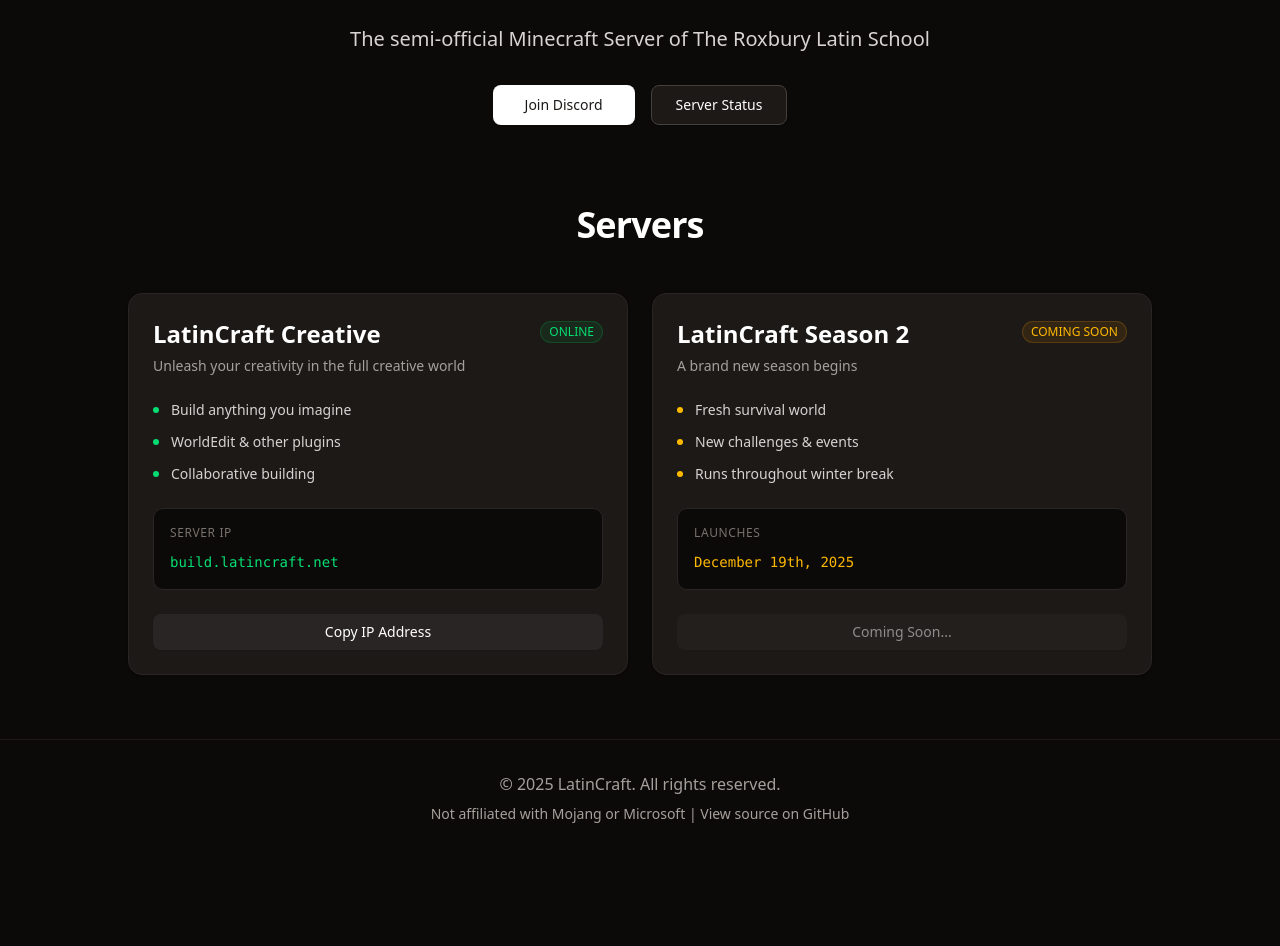
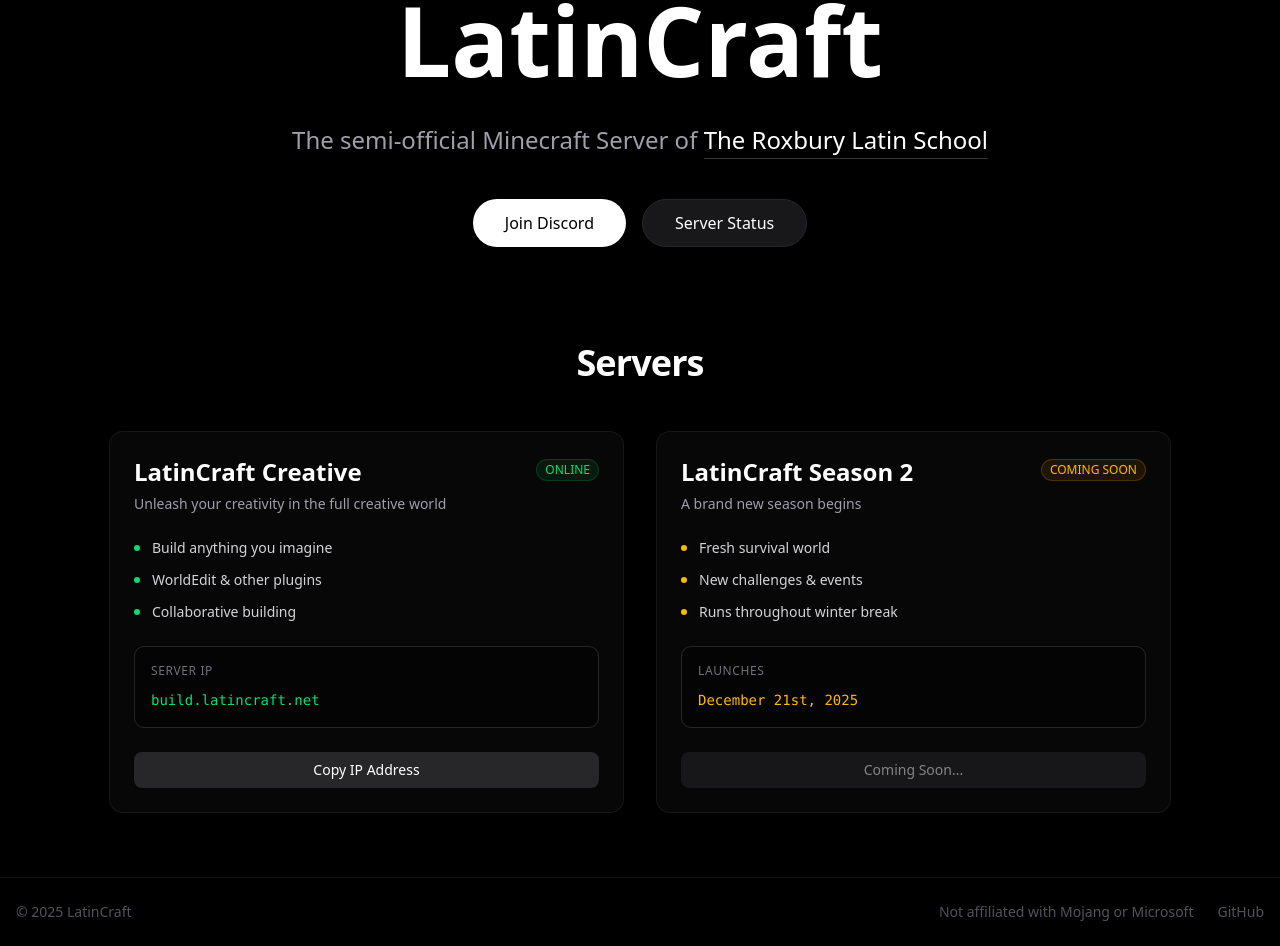
Before and after one commit to Static-o2/Latincraft, a SvelteKit app: page / in a window 1280 px wide. Shown: the part 200-1146 px from the top of the page. Before the commit the page ends 1056 px from the top, so only its background shows below. Built offline with nearby package versions, Linux system fonts and the light colour scheme.

Commit message:
full ui revamp

```diff
--- a/src/lib/components/Header.svelte
+++ b/src/lib/components/Header.svelte
@@ -4,7 +4,7 @@
 	let { logoColor = 'red', currentPage = 'home' } = $props();
 </script>
 
-<header class="bg-stone-900 border-b border-stone-800">
+<header class="">
 	<div class="container mx-auto px-4 py-4">
 		<div class="flex justify-between items-center">
 			<a href="/">
--- a/src/routes/+error.svelte
+++ b/src/routes/+error.svelte
@@ -10,31 +10,31 @@
 	<title>{$page.status} - LatinCraft</title>
 	<style>
 		body {
-			background-color: #0c0a09;
+			background-color: #000000;
 		}
 	</style>
 </svelte:head>
 
-<div class="min-h-screen bg-stone-950">
+<div class="min-h-screen bg-black text-white font-sans selection:bg-white/20">
 
 	<div class="absolute top-5 right-5 flex items-center gap-2 z-10">
 		<Button
 			size="sm"
 			variant="ghost"
-			class="flex items-center gap-2 text-green-400  hover:text-green-400  dark px-3 py-1"
+			class="flex items-center gap-2 text-green-400 hover:text-green-300 hover:bg-white/5 px-3 py-1"
 			onclick={() => location.href = '/status'}
 			aria-label="View server status"
 		>
-			<span class="inline-block w-2 h-2 rounded-full bg-green-500"></span>
+			<span class="inline-block w-2 h-2 rounded-full bg-green-500 animate-pulse"></span>
 			Online
 		</Button>
 	</div>
 
 	<!-- Logo -->
 	<div class="absolute top-5 left-5">
-		<a href="/">
-			<h1 class="text-2xl font-bold">
-				<span class="text-red-400">Latin</span><span class="text-stone-200">Craft</span>
+		<a href="/" class="hover:opacity-80 transition-opacity">
+			<h1 class="text-xl font-bold tracking-tight">
+				<span class="text-white">Latin</span><span class="text-zinc-400">Craft</span>
 			</h1>
 		</a>
 	</div>
@@ -42,8 +42,8 @@
 	<!-- error section -->
 	<div class="min-h-screen flex items-center justify-center px-4">
 		<div class="text-center">
-			<h1 class="text-[7rem] md:text-[10rem] font-bold text-white mb-4 tracking-tight leading-none">{$page.status}</h1>
-			<p class="text-xl text-stone-300 mb-6">
+			<h1 class="text-[8rem] md:text-[12rem] font-bold text-white mb-4 tracking-tighter leading-none select-none">{$page.status}</h1>
+			<p class="text-2xl text-zinc-400 mb-10 font-light">
 				{#if $page.status === 404}
 					Page not found
 				{:else if $page.status === 500}
@@ -54,7 +54,7 @@
 			</p>
 			<Button
 				size="lg"
-				class="bg-white text-stone-900 hover:bg-stone-100 cursor-pointer px-8 font-medium"
+				class="bg-white text-black hover:bg-zinc-200 cursor-pointer px-8 h-12 rounded-full font-medium text-base transition-all hover:scale-105"
 				onclick={() => location.href = '/'}
 			>
 				Go Home
--- a/src/routes/+page.svelte
+++ b/src/routes/+page.svelte
@@ -18,28 +18,31 @@
 <svelte:head>
 	<style>
 		body {
-			background-color: #0c0a09;
+			background-color: #000000;
 		}
 	</style>
 </svelte:head>
 
-<div class="min-h-screen bg-stone-950">
+<div class="min-h-screen bg-black text-white selection:bg-white/20">
 	<Header logoColor="red" currentPage="home" />
 
 	<!-- Hero Section -->
-	<div class="container mx-auto px-4 py-16 min-h-[calc(100vh-73px)]">
-		<div class="text-center mb-20">
-			<h1 class="text-7xl font-bold text-white mb-6 tracking-tight">
-				<span class="text-red-400">Latin</span><span class="text-white">Craft</span>
+	<div class="container mx-auto px-4 pt-32 pb-16 min-h-[calc(100vh-73px)] flex flex-col justify-center">
+		<div class="text-center mb-24 mx-auto">
+			<h1 class="text-6xl md:text-8xl font-bold text-white mb-8">
+				LatinCraft
 			</h1>
-			<p class="text-xl text-stone-300 mb-8 font-normal">The semi-official Minecraft Server of <a href="https://www.roxburylatin.org/" class=" hover:underline cursor-pointer ">The Roxbury Latin School</a></p>
+			<p class="text-xl md:text-2xl text-zinc-400 mb-10 leading-relaxed">
+				The semi-official Minecraft Server of
+				<a href="https://www.roxburylatin.org/" class="text-white hover:text-zinc-300 transition-colors border-b border-white/20 hover:border-white pb-0.5">The Roxbury Latin School</a>
+			</p>
 			<div class="flex gap-4 justify-center flex-wrap">
-				<Button size="lg" class="bg-white text-stone-900 hover:bg-stone-100 cursor-pointer px-8 font-medium" onclick={() => (location.href = '/discord')}>
+				<Button size="lg" class="bg-white text-black hover:bg-zinc-200 cursor-pointer px-8 h-12 rounded-full font-medium text-base transition-all hover:scale-105" onclick={() => (location.href = '/discord')}>
 					Join Discord
 				</Button>
                 <Button
                     size="lg"
-                    class="bg-stone-900 border border-stone-700 cursor-pointer text-white hover:bg-stone-800 font-medium"
+                    class="bg-zinc-900 border border-zinc-800 cursor-pointer text-white hover:bg-zinc-800 h-12 px-8 rounded-full font-medium text-base transition-all hover:scale-105"
                     onclick={() => (location.href = '/status')}
                 >
                     Server Status
@@ -48,12 +51,12 @@
 		</div>
 
 		<!-- Servers Section -->
-		<div class="max-w-5xl mx-auto">
+		<div class="w-full max-w-[1062px] mx-auto">
 			<h2 class="text-4xl font-bold text-white text-center mb-12 tracking-tight">Servers</h2>
 
-			<div class="grid md:grid-cols-2 gap-6">
+			<div class="grid md:grid-cols-2 gap-8">
 				<!-- Creative Server -->
-				<Card.Root class="relative bg-stone-900 border-stone-800 hover:border-stone-700 transition-all overflow-hidden group">
+				<Card.Root class="relative bg-zinc-900/30 border-zinc-800/50 hover:border-zinc-700 transition-all overflow-hidden group backdrop-blur-sm">
 					<Card.Header>
 						<div class="flex justify-between items-start">
 							<Card.Title class="text-2xl text-white font-semibold">LatinCraft Creative</Card.Title>
@@ -61,11 +64,11 @@
 								<Badge class="bg-green-500/10 text-green-400 border border-green-500/20 cursor-pointer hover:bg-green-500/20 transition-colors">ONLINE</Badge>
 							</a>
 						</div>
-						<Card.Description class="text-stone-400">
+						<Card.Description class="text-zinc-400">
 							Unleash your creativity in the full creative world
 						</Card.Description>
 					</Card.Header>
-					<Card.Content class="text-stone-300">
+					<Card.Content class="text-zinc-300">
 						<div class="space-y-3">
 							<div class="flex items-center gap-3">
 								<div class="w-1.5 h-1.5 rounded-full bg-green-400"></div>
@@ -79,15 +82,15 @@
 								<div class="w-1.5 h-1.5 rounded-full bg-green-400"></div>
 								<span class="text-sm">Collaborative building</span>
 							</div>
-							<div class="mt-6 p-4 bg-stone-950 rounded-lg border border-stone-800">
-								<p class="text-xs text-stone-500 mb-2 uppercase tracking-wider">Server IP</p>
+							<div class="mt-6 p-4 bg-black/40 rounded-lg border border-zinc-800">
+								<p class="text-xs text-zinc-500 mb-2 uppercase tracking-wider">Server IP</p>
 								<code class="text-green-400 font-mono text-sm">build.latincraft.net</code>
 							</div>
 						</div>
 					</Card.Content>
 					<Card.Footer>
 						<Button
-							class="w-full bg-stone-800 hover:bg-stone-700 text-white border-0 relative cursor-pointer overflow-hidden"
+							class="w-full bg-zinc-800 hover:bg-zinc-700 text-white border-0 relative cursor-pointer overflow-hidden"
 							onclick={() => copyToClipboard('build.latincraft.net')}
 						>
 							<span class="transition-all duration-300 ease-out" class:opacity-0={copied} class:scale-95={copied}>
@@ -103,7 +106,7 @@
 				</Card.Root>
 
 				<!-- Season 2 Server -->
-				<Card.Root class="relative bg-stone-900 border-stone-800 hover:border-stone-700 transition-all overflow-hidden group">
+				<Card.Root class="relative bg-zinc-900/30 border-zinc-800/50 hover:border-zinc-700 transition-all overflow-hidden group backdrop-blur-sm">
 					<Card.Header>
 						<div class="flex justify-between items-start">
 							<Card.Title class="text-2xl text-white font-semibold">LatinCraft Season 2</Card.Title>
@@ -111,11 +114,11 @@
 								<Badge class="bg-amber-500/10 text-amber-400 border border-amber-500/20 cursor-pointer hover:bg-amber-500/20 transition-colors">COMING SOON</Badge>
 							</a>
 						</div>
-						<Card.Description class="text-stone-400">
+						<Card.Description class="text-zinc-400">
 							A brand new season begins
 						</Card.Description>
 					</Card.Header>
-					<Card.Content class="text-stone-300">
+					<Card.Content class="text-zinc-300">
 						<div class="space-y-3">
 							<div class="flex items-center gap-3">
 								<div class="w-1.5 h-1.5 rounded-full bg-amber-400"></div>
@@ -129,15 +132,15 @@
 								<div class="w-1.5 h-1.5 rounded-full bg-amber-400"></div>
 								<span class="text-sm">Runs throughout winter break</span>
 							</div>
-							<div class="mt-6 p-4 bg-stone-950 rounded-lg border border-stone-800">
-								<p class="text-xs text-stone-500 mb-2 uppercase tracking-wider">Launches</p>
-								<code class="text-amber-400 font-mono text-sm">December 19th, 2025</code>
+							<div class="mt-6 p-4 bg-black/40 rounded-lg border border-zinc-800">
+								<p class="text-xs text-zinc-500 mb-2 uppercase tracking-wider">Launches</p>
+								<code class="text-amber-400 font-mono text-sm">December 21st, 2025</code>
 							</div>
 						</div>
 					</Card.Content>
 					<Card.Footer>
 						<Button
-							class="w-full bg-stone-800 hover:bg-stone-700 text-white border-0"
+							class="w-full bg-zinc-800 hover:bg-zinc-700 text-white border-0"
 							disabled
 						>
 							Coming Soon...
@@ -150,10 +153,13 @@
 	</div>
 
 	<!-- Footer -->
-	<footer class="bg-stone-950 py-8 border-t border-stone-900">
-		<div class="container mx-auto px-4 text-center text-stone-400">
-			<p>&copy; 2025 LatinCraft. All rights reserved.</p>
-			<p class="text-sm mt-2">Not affiliated with Mojang or Microsoft | View source on <a class=" hover:underline" href="https://github.com/Static-o2/Latincraft">GitHub</a> </p>
+	<footer class="py-6 border-t border-white/5">
+		<div class="container mx-auto px-4 flex flex-col md:flex-row justify-between items-center gap-4 text-zinc-600 text-sm">
+			<p>&copy; 2025 LatinCraft</p>
+			<div class="flex items-center gap-6">
+				<span class="hidden md:inline">Not affiliated with Mojang or Microsoft</span>
+				<a class="hover:text-zinc-400 transition-colors" href="https://github.com/Static-o2/Latincraft">GitHub</a>
+			</div>
 		</div>
 	</footer>
 </div>
--- a/src/routes/discord/+page.svelte
+++ b/src/routes/discord/+page.svelte
@@ -31,57 +31,57 @@
 	<title>Join Discord - LatinCraft</title>
 	<style>
 		body {
-			background-color: #0c0a09;
+			background-color: #000000;
 		}
 	</style>
 </svelte:head>
 
-<div class="min-h-screen bg-stone-950">
-	<Header logoColor="indigo" currentPage="discord" />
+<div class="min-h-screen bg-black text-white selection:bg-indigo-500/30">
+	<Header currentPage="discord" />
 
 	<!-- Main Content -->
-	<div class="container mx-auto px-4 py-16 min-h-[calc(100vh-73px)]">
-		<div class="max-w-xl mx-auto">
-			<div class="text-center mb-12">
-				<h1 class="text-5xl font-bold text-white mb-4 tracking-tight">Join The Discord</h1>
-				<p class="text-xl text-stone-400">Connect with the Roxbury Latin community</p>
+	<div class="container mx-auto px-4 pt-32 pb-16 min-h-[calc(100vh-73px)] flex flex-col justify-center">
+		<div class="max-w-xl mx-auto w-full">
+			<div class="text-center mb-16">
+				<h1 class="text-5xl md:text-6xl font-bold text-white mb-6">Join The Discord</h1>
+				<p class="text-xl text-zinc-400">Connect with the Roxbury Latin community</p>
 			</div>
 
-			<Card.Root class="bg-stone-900 border-stone-800">
-				<Card.Header>
+			<Card.Root class="bg-zinc-900/60 border-zinc-800/50 backdrop-blur-sm">
+				<Card.Header class="pb-2">
 					<Card.Title class="text-2xl text-white font-semibold text-center">RL Foxes Discord Server</Card.Title>
-					<Card.Description class="text-stone-400 text-center">
+					<Card.Description class="text-zinc-400 text-center text-base">
 						Chat with friends, get updates, and join events
 					</Card.Description>
 				</Card.Header>
-				<Card.Content class="text-stone-300">
+				<Card.Content class="text-zinc-300 pt-6">
 					<div class="space-y-4">
 						<div class="flex items-center gap-3">
 							<div class="w-1.5 h-1.5 rounded-full bg-indigo-400"></div>
-							<span class="text-sm">Stay updated about cool stuff</span>
+							<span class="text-sm text-zinc-300">Stay updated about cool stuff</span>
 						</div>
 						<div class="flex items-center gap-3">
 							<div class="w-1.5 h-1.5 rounded-full bg-indigo-400"></div>
-							<span class="text-sm">Connect with other players</span>
+							<span class="text-sm text-zinc-300">Connect with other players</span>
 						</div>
 						<div class="flex items-center gap-3">
 							<div class="w-1.5 h-1.5 rounded-full bg-indigo-400"></div>
-							<span class="text-sm">Hang Out with friends</span>
+							<span class="text-sm text-zinc-300">Hang Out with friends</span>
 						</div>
 						<div class="flex items-center gap-3">
 							<div class="w-1.5 h-1.5 rounded-full bg-indigo-400"></div>
-							<span class="text-sm">Participate in friday game nights</span>
+							<span class="text-sm text-zinc-300">Participate in friday game nights</span>
 						</div>
 
-						<div class="mt-6 p-4 bg-stone-950 rounded-lg border border-stone-800 text-center">
-							<p class="text-xs text-stone-500 mb-2 uppercase tracking-wider">Redirecting in {countdown} second{countdown !== 1 ? 's' : ''}...</p>
+						<div class="mt-8 p-4 bg-black/40 rounded-lg border border-white/5 text-center">
+							<p class="text-xs text-zinc-500 mb-2 uppercase tracking-wider font-medium">Redirecting in {countdown} second{countdown !== 1 ? 's' : ''}...</p>
 							<code class="text-indigo-400 font-mono text-sm">discord.gg/UXpd2YnQwH</code>
 						</div>
 					</div>
 				</Card.Content>
-				<Card.Footer>
+				<Card.Footer class="pt-2">
 					<Button
-						class="w-full cursor-pointer bg-stone-800 hover:bg-stone-700 text-white border-0"
+						class="w-full cursor-pointer bg-white text-black hover:bg-zinc-200 border-0 h-10 font-medium transition-all"
 						onclick={() => window.open('https://discord.gg/UXpd2YnQwH', '_blank')}
 					>
 						Apply to join
@@ -89,8 +89,8 @@
 				</Card.Footer>
 			</Card.Root>
 
-			<div class="text-center mt-8">
-				<a href="/" class="text-stone-400 hover:text-green-500 transition-colors text-sm">
+			<div class="text-center mt-12">
+				<a href="/" class="text-zinc-500 hover:text-white transition-colors text-sm font-medium">
 					← Back to Home
 				</a>
 			</div>
@@ -98,10 +98,13 @@
 	</div>
 
 	<!-- Footer -->
-	<footer class="bg-stone-950 py-8 border-t border-stone-900">
-		<div class="container mx-auto px-4 text-center text-stone-400">
-			<p>&copy; 2025 LatinCraft. All rights reserved.</p>
-			<p class="text-sm mt-2">Not affiliated with Mojang or Microsoft | View source on <a class=" hover:underline" href="https://github.com/Static-o2/Latincraft">GitHub</a> </p>
+	<footer class="py-6 border-t border-white/5">
+		<div class="container mx-auto px-4 flex flex-col md:flex-row justify-between items-center gap-4 text-zinc-600 text-sm">
+			<p>&copy; 2025 LatinCraft</p>
+			<div class="flex items-center gap-6">
+				<span class="hidden md:inline">Not affiliated with Mojang or Microsoft</span>
+				<a class="hover:text-zinc-400 transition-colors" href="https://github.com/Static-o2/Latincraft">GitHub</a>
+			</div>
 		</div>
 	</footer>
 </div>
--- a/src/routes/status/+page.svelte
+++ b/src/routes/status/+page.svelte
@@ -23,7 +23,7 @@
 			onlinePlayers: [],
 			ip: null,
 			version: '1.21.10',
-			launchDate: 'December 19th, 2025',
+			launchDate: 'December 21st, 2025',
 			displayIp: 'TBA'
 		}
 	]);
@@ -87,28 +87,28 @@
 	<title>Server Status - LatinCraft</title>
 	<style>
 		body {
-			background-color: #0c0a09;
+			background-color: #000000;
 		}
 	</style>
 </svelte:head>
 
-<div class="min-h-screen bg-stone-950">
-	<Header logoColor="green" currentPage="status" />
+<div class="min-h-screen bg-black text-white selection:bg-green-500/30">
+	<Header currentPage="status" />
 
 	<!-- Main Content -->
-	<div class="container mx-auto px-4 py-16 min-h-[calc(100vh-73px)]">
+	<div class="container mx-auto px-4 pt-32 pb-16 min-h-[calc(100vh-73px)]">
 		<div class="max-w-4xl mx-auto">
-			<h1 class="text-4xl font-bold text-white mb-2 tracking-tight">Server Status</h1>
-			<p class="text-stone-400 mb-12">Real-time server info and online players</p>
+			<h1 class="text-5xl font-bold text-white mb-4">Server Status</h1>
+			<p class="text-zinc-400 mb-12 text-lg">Real-time server info and online players</p>
 
 			<div class="space-y-8">
 				{#each servers as server}
-					<Card.Root class="bg-stone-900 border-stone-800">
+					<Card.Root class="bg-zinc-900/30 border-zinc-800/50 backdrop-blur-sm">
 						<Card.Header>
 							<div class="flex justify-between items-start">
 								<div>
 									<Card.Title class="text-2xl text-white font-semibold">{server.name}</Card.Title>
-									<Card.Description class="text-stone-400 mt-1">
+									<Card.Description class="text-zinc-400 mt-1 font-mono text-sm">
 										{server.displayIp} • {server.version}
 									</Card.Description>
 								</div>
@@ -135,14 +135,14 @@
 						<Card.Content>
 							{#if server.status === 'online'}
 								<!-- Player Count -->
-								<div class="mb-6">
-									<div class="flex justify-between items-center mb-2">
-										<span class="text-sm text-stone-400 uppercase tracking-wider">Players Online</span>
-										<span class="text-white font-semibold">{server.players}/{server.maxPlayers}</span>
+								<div class="mb-8">
+									<div class="flex justify-between items-center mb-3">
+										<span class="text-xs text-zinc-500 uppercase tracking-wider font-medium">Players Online</span>
+										<span class="text-white font-mono">{server.players}/{server.maxPlayers}</span>
 									</div>
-									<div class="w-full bg-stone-800 rounded-full h-2">
+									<div class="w-full bg-zinc-800/50 rounded-full h-1.5 overflow-hidden">
 										<div
-											class="bg-green-500 h-2 rounded-full transition-all duration-500"
+											class="bg-white h-full rounded-full transition-all duration-500"
 											style="width: {(server.players / server.maxPlayers) * 100}%"
 										></div>
 									</div>
@@ -151,34 +151,34 @@
 								<!-- Online Players List -->
 								{#if server.onlinePlayers.length > 0}
 									<div>
-										<h3 class="text-sm text-stone-400 uppercase tracking-wider mb-3">Currently Playing</h3>
+										<h3 class="text-xs text-zinc-500 uppercase tracking-wider mb-4 font-medium">Currently Playing</h3>
 										<div class="flex flex-wrap gap-2">
 											{#each server.onlinePlayers as player}
-												<div class="px-3 py-1.5 bg-stone-800 rounded-md text-stone-300 text-sm border border-stone-700">
+												<div class="px-3 py-1.5 bg-zinc-800/50 rounded-md text-zinc-300 text-sm border border-white/5">
 													{player}
 												</div>
 											{/each}
 										</div>
 									</div>
 								{:else}
-									<div class="text-center py-4">
-										<p class="text-stone-500 text-sm">No players online right now</p>
+									<div class="text-center py-4 border border-dashed border-zinc-800 rounded-lg">
+										<p class="text-zinc-500 text-sm">No players online right now</p>
 									</div>
 								{/if}
 							{:else if server.status === 'offline'}
-								<div class="text-center py-8">
-									<p class="text-red-400 text-lg">Server is currently offline</p>
-									<p class="text-stone-500 text-sm mt-2">Please check back later</p>
+								<div class="text-center py-12 border border-dashed border-zinc-800 rounded-lg">
+									<p class="text-red-400 text-lg font-medium">Server is currently offline</p>
+									<p class="text-zinc-500 text-sm mt-2">Please check back later</p>
 								</div>
 							{:else if server.status === 'checking'}
-								<div class="text-center py-8">
-									<p class="text-stone-400">Checking server status...</p>
+								<div class="text-center py-12">
+									<p class="text-zinc-400 animate-pulse">Checking server status...</p>
 								</div>
 							{:else if server.launchDate}
 								<!-- Coming Soon Info -->
-								<div class="text-center py-8">
-									<p class="text-stone-400 mb-2">Launches on</p>
-									<p class="text-2xl font-semibold text-amber-400">{server.launchDate}</p>
+								<div class="text-center py-12 border border-dashed border-zinc-800 rounded-lg">
+									<p class="text-zinc-500 mb-2 text-sm uppercase tracking-wider">Launches on</p>
+									<p class="text-3xl font-bold text-white">{server.launchDate}</p>
 								</div>
 							{/if}
 						</Card.Content>
@@ -189,10 +189,13 @@
 	</div>
 
 	<!-- Footer -->
-	<footer class="bg-stone-950 py-8 border-t border-stone-900">
-		<div class="container mx-auto px-4 text-center text-stone-400">
-			<p>&copy; 2025 LatinCraft. All rights reserved.</p>
-			<p class="text-sm mt-2">Not affiliated with Mojang or Microsoft | View source on <a class=" hover:underline" href="https://github.com/Static-o2/Latincraft">GitHub</a> </p>
+	<footer class="py-6 border-t border-white/5">
+		<div class="container mx-auto px-4 flex flex-col md:flex-row justify-between items-center gap-4 text-zinc-600 text-sm">
+			<p>&copy; 2025 LatinCraft</p>
+			<div class="flex items-center gap-6">
+				<span class="hidden md:inline">Not affiliated with Mojang or Microsoft</span>
+				<a class="hover:text-zinc-400 transition-colors" href="https://github.com/Static-o2/Latincraft">GitHub</a>
+			</div>
 		</div>
 	</footer>
 </div>
```
